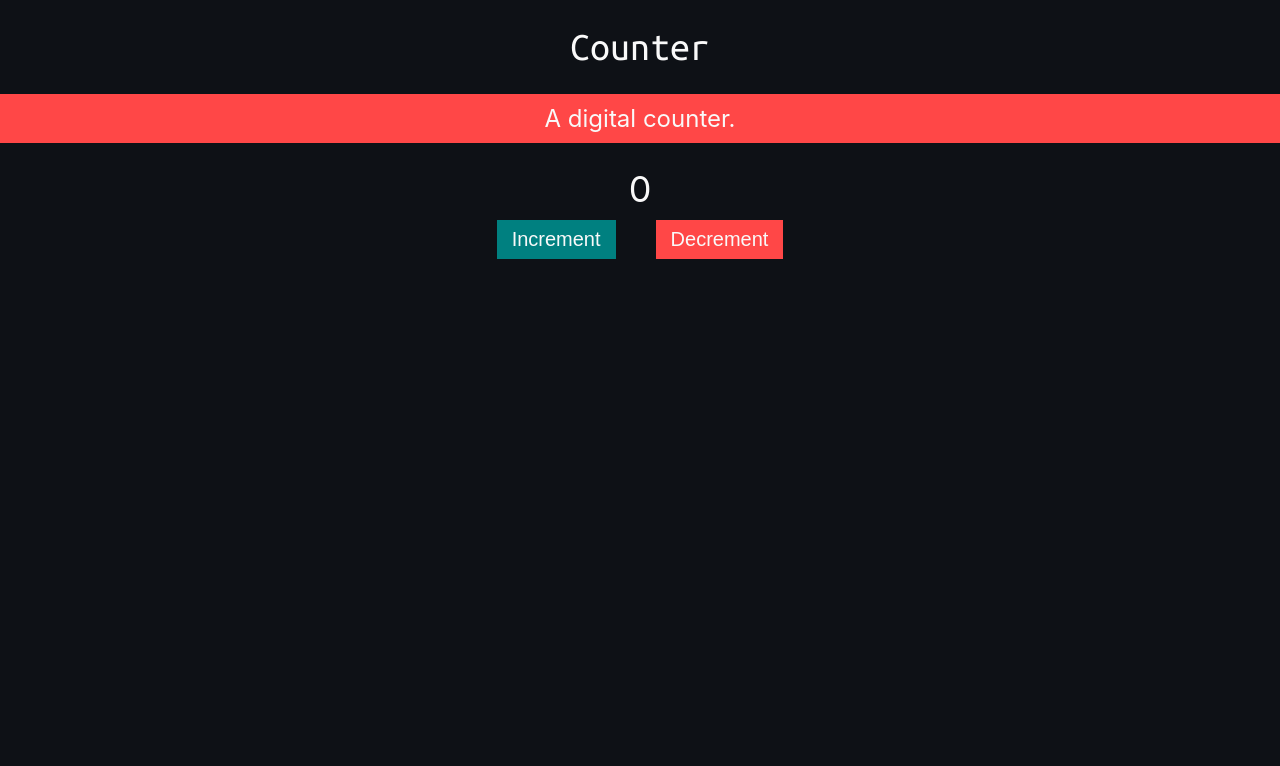
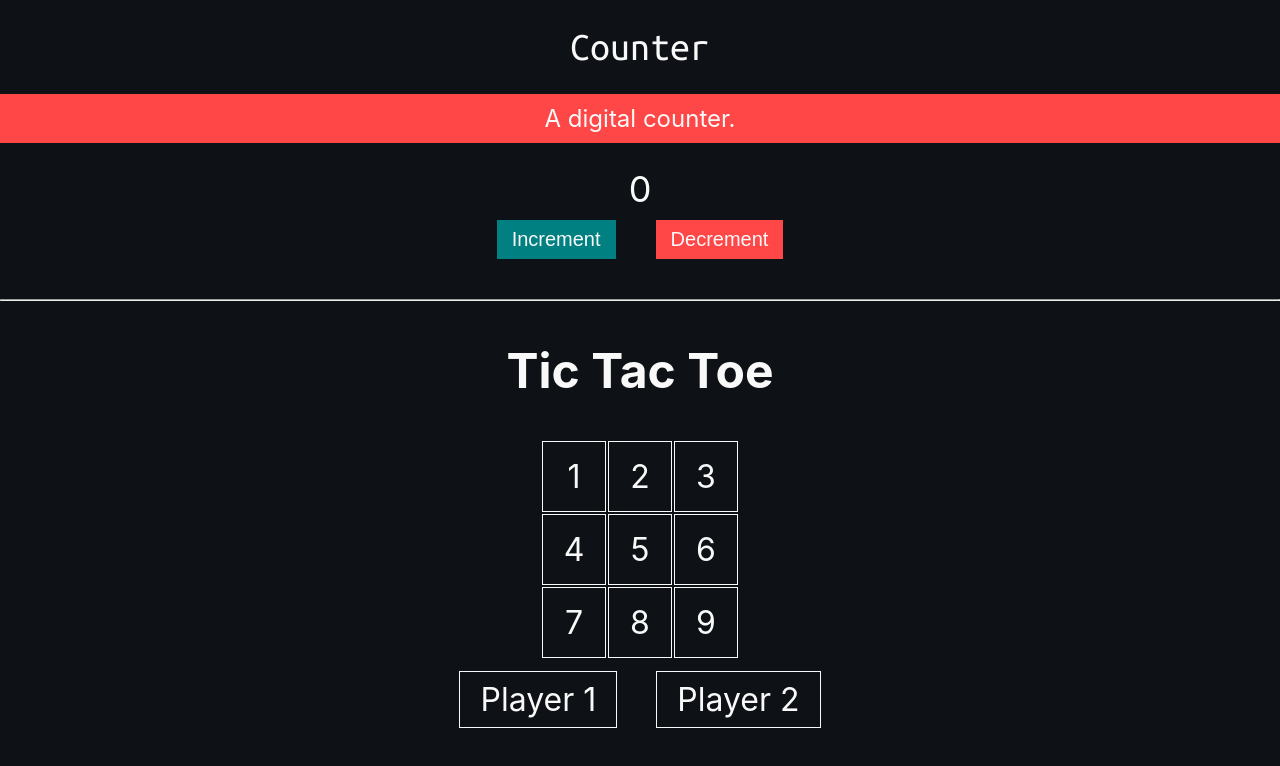
Before and after one commit to FayeKelmith/ReactJS_Playground, a React (Create React App) app: page / in a window 1280 px wide. Shown: the top 766 px of the page. Built offline with nearby package versions, Linux system fonts and the light colour scheme.

Commit message:
tictac design done

```diff
--- a/src/App.js
+++ b/src/App.js
@@ -1,11 +1,13 @@
 import Header from "./components/Header";
 import Counter from "./components/Counter";
+import Tictactoe from "./components/Tictactoe";
 import "./App.css";
 function App() {
   return (
     <div>
       <Header />
       <Counter />
+      <Tictactoe />
     </div>
   );
 }
--- a/src/components/Counter.js
+++ b/src/components/Counter.js
@@ -22,6 +22,7 @@ const Counter = () => {
       >
         Decrement
       </button>
+      <hr style={{ margin: "40px 0px" }} />
     </div>
   );
 };
--- /dev/null
+++ b/src/components/Tictactoe.js
@@ -0,0 +1,30 @@
+const Tictactoe = () => {
+  return (
+    <div style={{ textAlign: "center", fontSize: "32px" }}>
+      <h2>Tic Tac Toe</h2>
+      <table>
+        <tr>
+          <td>1</td>
+          <td>2</td>
+          <td>3</td>
+        </tr>
+        <tr>
+          <td>4</td>
+          <td>5</td>
+          <td>6</td>
+        </tr>
+        <tr>
+          <td>7</td>
+          <td>8</td>
+          <td>9</td>
+        </tr>
+      </table>
+      <div>
+        <span className="player player1">Player 1</span>{" "}
+        <span className="player player2">Player 2</span>
+      </div>
+    </div>
+  );
+};
+
+export default Tictactoe;
--- a/src/index.css
+++ b/src/index.css
@@ -41,3 +41,20 @@ code {
 .end {
   background-color: #ff4747;
 }
+table {
+  /* numbers in the middle and table at center */
+  text-align: center;
+  margin: 20px auto;
+}
+td {
+  padding: 15px 15px;
+  border: #f9f9f9 1px solid;
+  width: 2rem;
+  height: 2rem;
+}
+
+span {
+  border: #f9f9f9 1px solid;
+  padding: 8px 20px;
+  margin: 0px 15px;
+}
```
